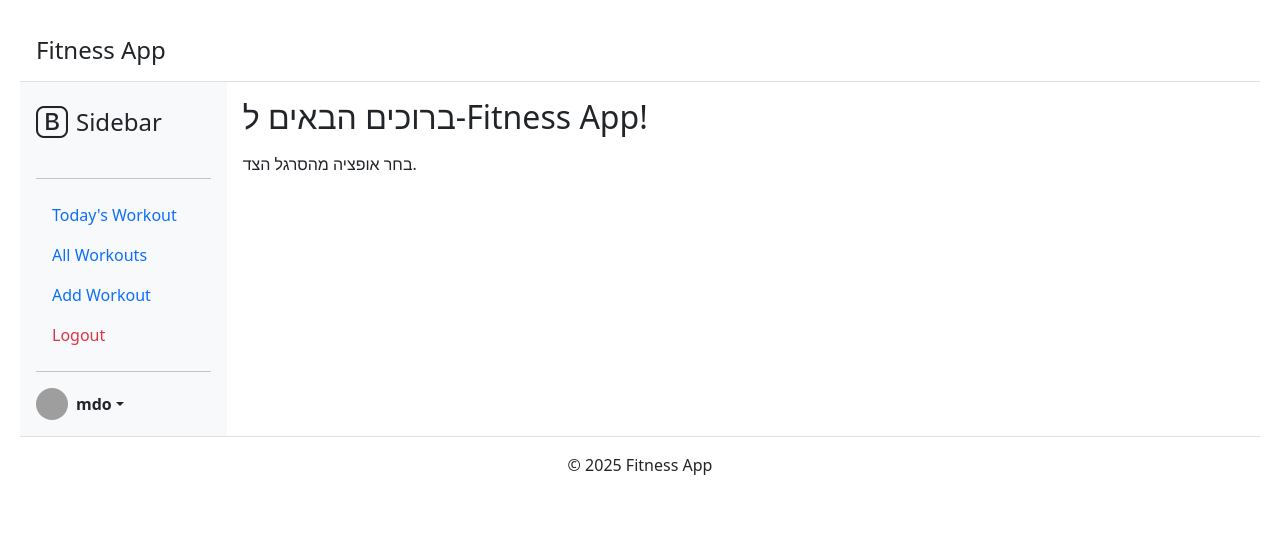
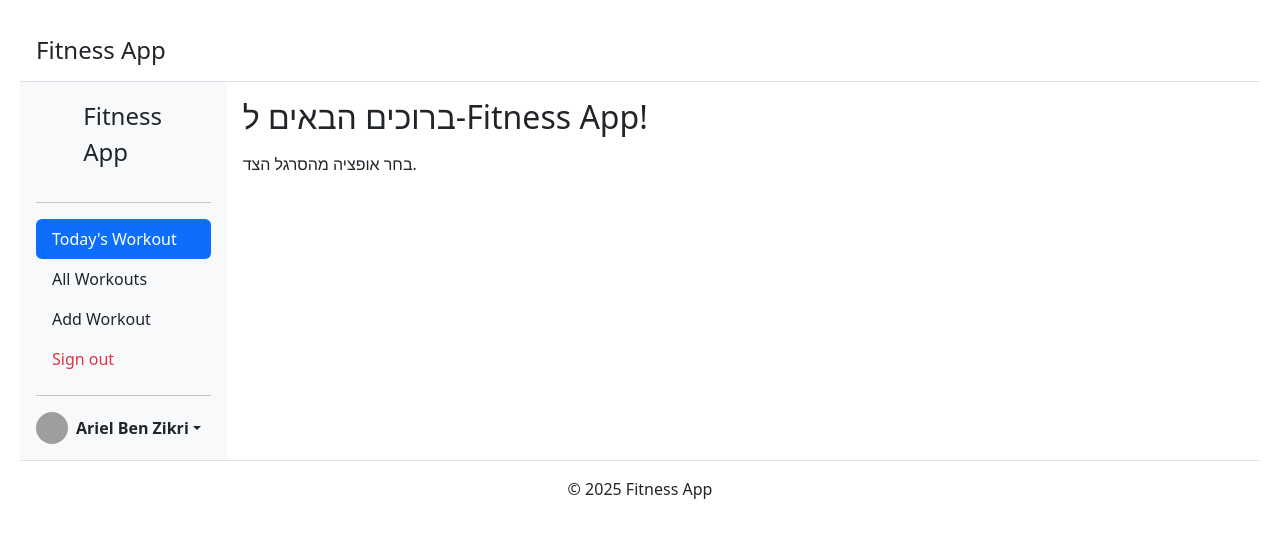
Before and after one commit to matbuha/Fitness-App, a plain HTML site: page index.html in a window 1280 px wide. Drawn offline with nearby package versions, Linux system fonts and the light colour scheme; sample sign-in values are in the browser's storage; grey boxes are pictures that could not be loaded.

Commit message:
Fix functionality for both Desktop & Mobile

```diff
--- a/index.html
+++ b/index.html
@@ -43,7 +43,7 @@
           <button class="nav-link btn btn-link nav-add" id="btn-add-mobile">Add Workout</button>
         </li>
         <li class="nav-item">
-          <button class="nav-link btn btn-link text-danger nav-logout" id="btn-logout-mobile">Logout</button>
+          <button class="nav-link btn btn-link text-danger nav-logout" id="btn-logout-mobile">Sign out</button>
         </li>
       </ul>
     </div>
@@ -53,47 +53,49 @@
   <main id="main-content">
     <div class="container-fluid">
       <div class="row">
-        <!-- Sidebar for desktop: מופיע רק במסכים md ומעלה -->
+        <!-- Desktop Sidebar (מופיע רק במסכים md ומעלה) -->
         <nav class="col-md-3 col-lg-2 d-none d-md-flex bg-light sidebar flex-column p-3">
-          <a href="/" class="d-flex align-items-center mb-3 text-decoration-none text-dark">
-            <i class="bi bi-bootstrap fs-2 me-2"></i>
-            <span class="fs-4">Sidebar</span>
+          <a href="https://matbuha.github.io/Fitness-App/index.html" class="d-flex align-items-center mb-3 text-decoration-none text-dark">
+            <svg class="bi pe-none me-2" width="40" height="32">
+              <use xlink:href="#bootstrap"></use>
+            </svg>
+            <span class="fs-4">Fitness App</span>
           </a>
           <hr>
           <ul class="nav nav-pills flex-column mb-auto">
             <li class="nav-item">
-              <button class="nav-link btn btn-link nav-todays" id="btn-todays">Today's Workout</button>
+              <a href="#" class="nav-link active nav-todays" id="btn-todays">Today's Workout</a>
             </li>
             <li class="nav-item">
-              <button class="nav-link btn btn-link nav-all" id="btn-all">All Workouts</button>
+              <a href="#" class="nav-link text-dark nav-all" id="btn-all">All Workouts</a>
             </li>
             <li class="nav-item">
-              <button class="nav-link btn btn-link nav-add" id="btn-add">Add Workout</button>
+              <a href="#" class="nav-link text-dark nav-add" id="btn-add">Add Workout</a>
             </li>
             <li class="nav-item">
-              <button class="nav-link btn btn-link text-danger nav-logout" id="btn-logout">Logout</button>
+              <a href="#" class="nav-link text-danger nav-logout" id="btn-logout">Sign out</a>
             </li>
           </ul>
           <hr>
           <div class="dropdown">
             <a href="#" class="d-flex align-items-center text-dark text-decoration-none dropdown-toggle" data-bs-toggle="dropdown" aria-expanded="false">
-              <img src="https://github.com/mdo.png" alt="" width="32" height="32" class="rounded-circle me-2">
-              <strong>mdo</strong>
+              <img src="https://lh3.googleusercontent.com/a/ACg8ocKd2p17vEafitMC6ENmHJKSBqCEPBHm2BGwWzM5kyVGL7PgJULaPA=s96-c" alt="" width="32" height="32" class="rounded-circle me-2">
+              <strong>Ariel Ben Zikri</strong>
             </a>
             <ul class="dropdown-menu dropdown-menu-dark text-small shadow">
               <li><a class="dropdown-item" href="#">New project...</a></li>
               <li><a class="dropdown-item" href="#">Settings</a></li>
               <li><a class="dropdown-item" href="#">Profile</a></li>
               <li><hr class="dropdown-divider"></li>
-              <li><a class="dropdown-item" href="#">Sign out</a></li>
+              <li><a class="dropdown-item nav-logout" id="btn-logout-desktop" href="#">Sign out</a></li>
             </ul>
           </div>
         </nav>
         <!-- Main Content Area -->
-        <div class="col-md-9 col-lg-10 p-3">
+        <div class="col-md-9 col-lg-10 p-3" id="content-area">
           <h2 class="mb-3">ברוכים הבאים ל-Fitness App!</h2>
           <p>בחר אופציה מהסרגל הצד.</p>
-          <!-- כאן ייטען שאר התוכן הדינמי שלך -->
+          <!-- כאן ייטען התוכן הדינמי -->
         </div>
       </div>
     </div>
```
Also changed, not shown: js/main.js (+7 -15 lines).
